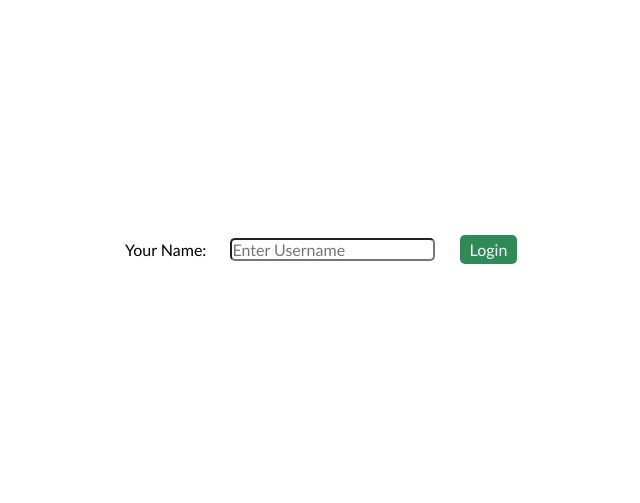
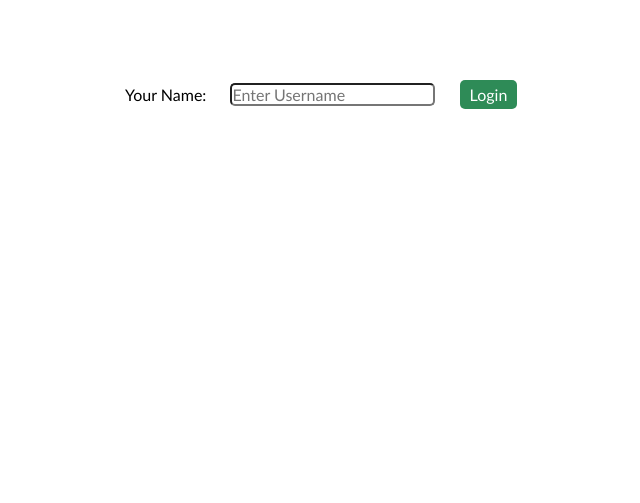
Before and after one commit to codedeshi/Surveys, a website: page client/index.html in a window 1280 px wide. Shown: the whole page, without its empty margins (255-895 px from the left). Drawn offline with nearby package versions, Linux system fonts and the light colour scheme; files whose address does not match are found by name.

Commit message:
corrected lineheight error in iexplorer

```diff
--- a/client/static/css/style.css
+++ b/client/static/css/style.css
@@ -48,9 +48,7 @@ input {
 }
 #container {
   width: 1200px;
-  margin: auto;
-  line-height: 500px;
-
+  margin: 10vh auto;
 }
 #wrap {
   width: 50%;
```
